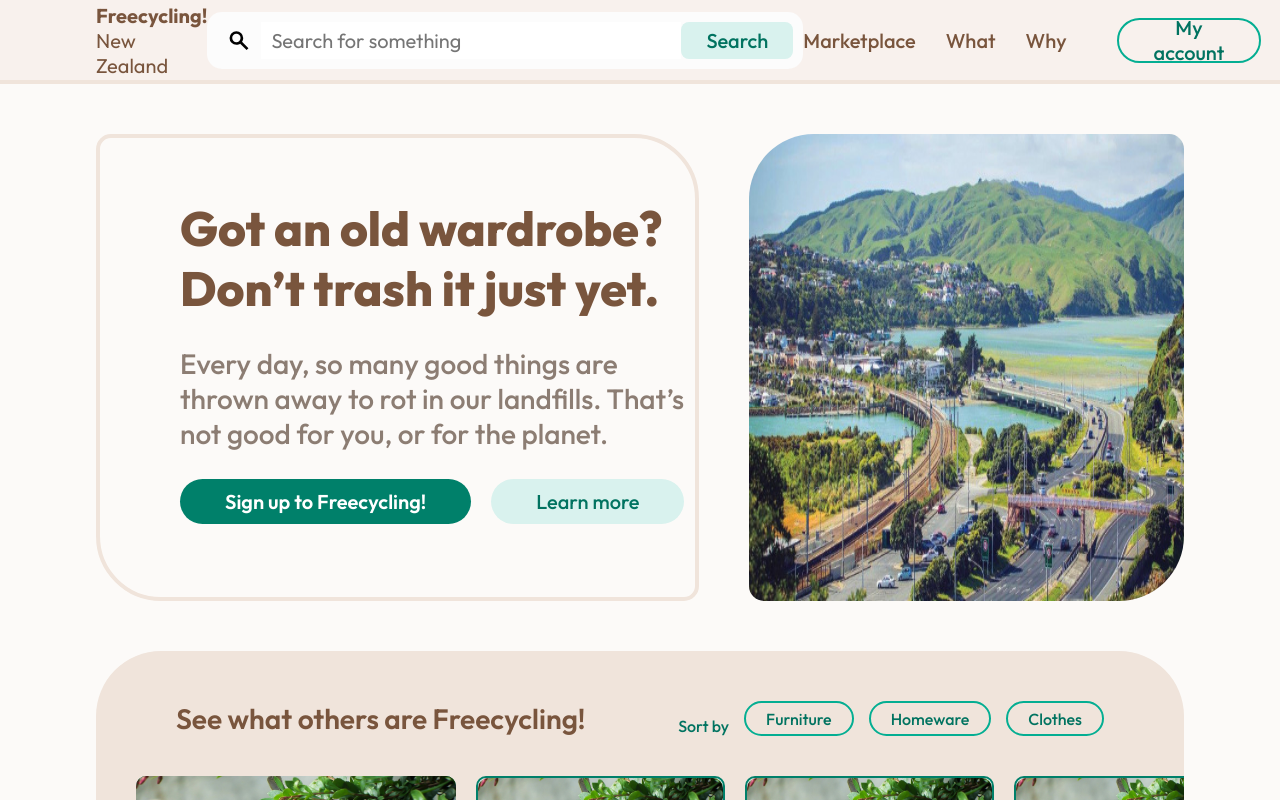
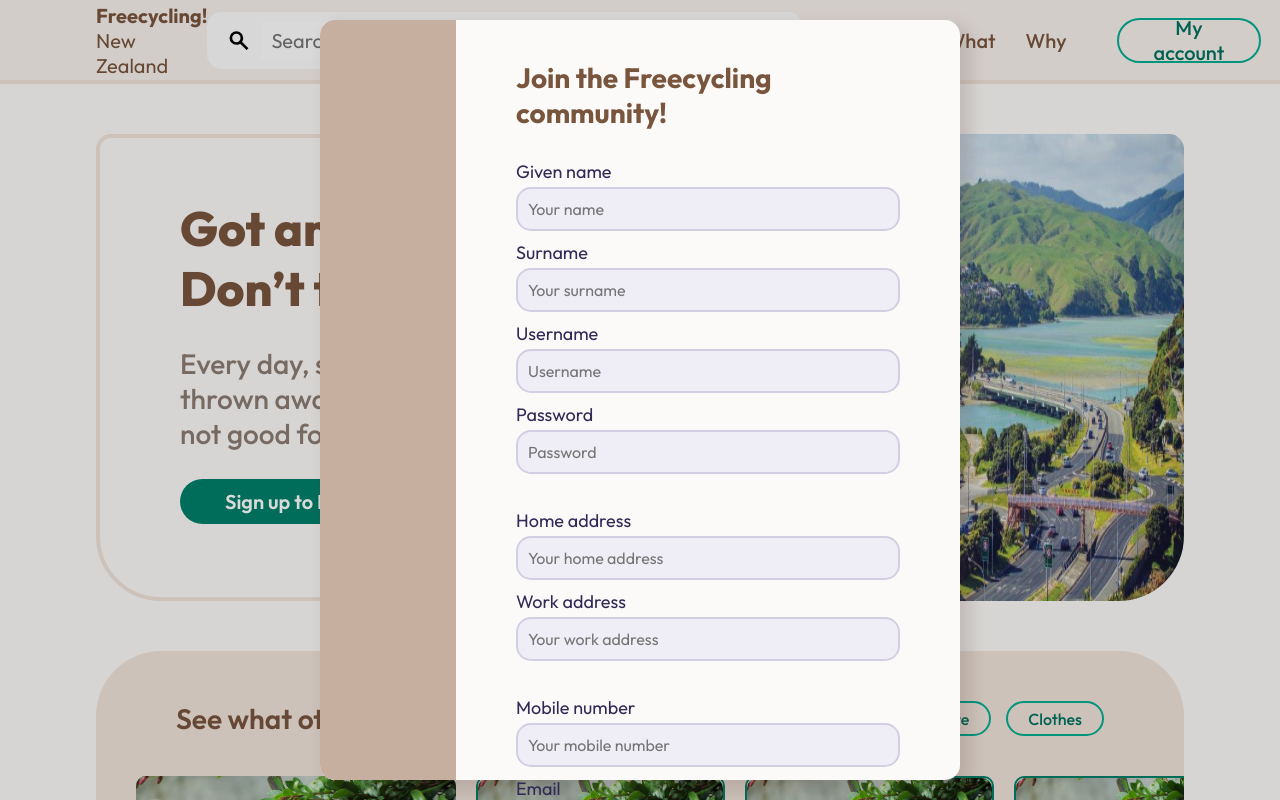
Before and after one commit to andrewqqiu/cs345-hifiprototype, a plain HTML site: page index.html in a window 1280 px wide. Both pictures are taken after a click on the button "Sign up to Freecycling!". Shown: the top 800 px of the page. Drawn offline with Linux system fonts and the light colour scheme.

Commit message:
add form display

```diff
--- a/index.css
+++ b/index.css
@@ -3,12 +3,13 @@
 /* Color and style variables */
 :root {
     /* Colors */
-    --highlight: rgba(252, 14, 85, 1);
-    --highlight-2: rgba(93, 53, 252, 1);
     --brand-200: rgba(61, 49, 41, 1);
     --brand-250: rgba(77, 66, 51, 1);
     --brand-300: rgba(99, 73, 54, 1);
-    --brand-primary: rgba(121, 85, 61, 1);
+
+    /* brand color per email */
+    --brand-primary: #79553D;
+
     --brand-400: rgba(122, 99, 82, 1);
     --brand-500: rgba(140, 125, 115, 1);
     --brand-600: rgba(173, 150, 133, 1);
@@ -47,6 +48,7 @@
     --fontsize-h2: 28px;
     --fontsize-h3: 22px;
     --fontsize-lrg: 20px;
+    --fontsize-med: 18px;
     --fontsize-reg: 16px;
     --fontsize-sml: 14px;
 
@@ -467,3 +469,105 @@ button:hover{
     color: var(--green-300);
     font-size: var(--fontsize-reg);
 }
+
+
+/* Form styles */
+.form-modal-wrapper{
+    display: none;
+    position: fixed;
+    z-index: 5;
+
+    height: 100vh;
+    width: 100vw;
+    background-color: hsl(250, 10%, 0%, 0.15);
+
+    align-items: center;
+    justify-content: center;
+}
+
+.form-box{
+    display: none;
+    position: fixed;
+
+    height: 95vh;
+    width: 50%;
+    max-width: 950px;
+    z-index: 10;
+
+    background-color: var(--brand-980);
+    border-radius: 15px;
+    box-shadow: 8px 8px 15px 3px rgba(81.63, 47.08, 39.49, 0.15);
+}
+
+.form-wrapper{
+    display: flex;
+    flex-direction: column;
+    gap: 30px;
+
+    width: 60%;
+    padding: 40px 60px;
+}
+
+.form-heading{
+    font-weight: 700;
+    color: var(--brand-primary);
+}
+
+.form-side{
+    border-radius: 15px 0 0 15px;
+    background-color: var(--brand-700);
+    width: 40%;
+}
+
+.form{
+    display: flex;
+    flex-direction: column;
+    gap: 35px;
+}
+
+.form-section{
+    display: flex;
+    flex-direction: column;
+    gap: 10px;
+}
+
+.form-element{
+    display: flex;
+    flex-direction: column;
+
+    gap: 4px;
+}
+
+.form-text{
+    color: var(--text-250);
+
+    font-size: var(--fontsize-med);
+    font-weight: 400;
+}
+
+.form-input{
+    padding: 10px;
+    background-color: var(--text-950);
+
+    border: 2px solid;
+    border-color: var(--text-850);
+    border-radius: 15px;
+
+    font-size: var(--fontsize-reg);
+    font-family: var(--font-stack);
+    color: var(--text-450);
+}
+
+.form-confirm{
+    padding: 0 198px;
+    text-align: center;
+    margin: 0 auto;
+}
+
+.form-cancel{
+    padding: 0 200px;
+    text-align: center;
+    margin: 0 auto;
+
+    font-size: var(--fontsize-lrg);
+}
--- a/index.html
+++ b/index.html
@@ -1,5 +1,5 @@
 <!DOCTYPE html>
-<html lang="en">
+<html lang="en" xmlns="http://www.w3.org/1999/html">
 <head>
     <meta charset="UTF-8">
     <meta name="viewport" content="width=device-width, initial-scale=1">
@@ -14,6 +14,63 @@
     <script src="scripts.js"></script>
 </head>
 <body>
+
+<div class="form-modal-wrapper" id="form-overlay">
+    <div class="form-box" id="form-box">
+        <div class="form-side">
+
+        </div>
+        <div class="form-wrapper">
+            <h2 class="form-heading">Join the Freecycling community!</h2>
+            <div id="form-ct">
+                <form class="form">
+                    <div class="form-section" id="user-details">
+                        <div class="form-element">
+                            <label class="form-text" for="given-name">Given name</label>
+                            <input type="text" class="form-input" id="given-name" name="given-name" placeholder="Your name">
+                        </div>
+                        <div class="form-element">
+                            <label class="form-text" for="surname">Surname</label>
+                            <input type="text" class="form-input" id="surname" name="given-name" placeholder="Your surname">
+                        </div>
+                        <div class="form-element">
+                            <label class="form-text" for="username">Username</label>
+                            <input type="text" class="form-input" id="username" name="given-name" placeholder="Username">
+                        </div>
+                        <div class="form-element">
+                            <label class="form-text" for="password">Password</label>
+                            <input type="text" class="form-input" id="password" name="given-name" placeholder="Password">
+                        </div>
+                    </div>
+                    <div class="form-section" id="address-details">
+                        <div class="form-element">
+                            <label class="form-text" for="home-address">Home address</label>
+                            <input type="text" class="form-input" id="home-address" name="given-name" placeholder="Your home address">
+                        </div>
+                        <div class="form-element">
+                            <label class="form-text" for="work-address">Work address</label>
+                            <input type="text" class="form-input" id="work-address" placeholder="Your work address">
+                        </div>
+                    </div>
+                    <div class="form-section" id="contact-details">
+                        <div class="form-element">
+                            <label class="form-text" for="mobile-number">Mobile number</label>
+                            <input type="text" class="form-input" id="mobile-number" placeholder="Your mobile number">
+                        </div>
+                        <div class="form-element">
+                            <label class="form-text" for="email">Email</label>
+                            <input type="text" class="form-input" id="email" placeholder="Your email">
+                        </div>
+                    </div>
+                    <div class="form-section">
+                        <button class="button-primary form-confirm" onclick="closeForm()">Confirm</button>
+                        <button class="button-tertiary form-cancel" onclick="closeForm()">Cancel</button>
+                    </div>
+                </form>
+            </div>
+        </div>
+    </div>
+</div>
 
 <header class="header">
     <div class="header-wrapper">
@@ -48,7 +105,7 @@
                     Every day, so many good things are thrown away to rot in our landfills. That’s not good for you, or for the planet.
                 </p>
                 <div class="hero-buttons">
-                    <button class="button-primary">Sign up to Freecycling!</button>
+                    <button class="button-primary" id="trigger-modal" onclick="openForm()">Sign up to Freecycling!</button>
                     <button class="button-secondary">Learn more</button>
                 </div>
             </div>
@@ -69,9 +126,9 @@
             <div class="list">
                 <div class="item-primary">
                     <img class="list-primary-image" src="image.png" />
-                    <p class="list-primary-text">Multicolour lamp</p>
-                    <p class="list-primary-subtitle">Auckland, 5 days ago</p>
-                    <div class="list-featured">Featured</div>
+                    <p class="list-primary-text">Unused pot planters</p>
+                    <p class="list-primary-subtitle">Auckland, 2 days ago</p>
+                    <div class="list-featured"></div>
                 </div>
                 <div class="item-secondary">
                     <img class="list-secondary-image" src="image.png"/>
@@ -80,13 +137,13 @@
                 </div>
                 <div class="item-secondary">
                     <img class="list-secondary-image" src="image.png"/>
-                    <p class="list-secondary-text">Multicolour lamp</p>
-                    <p class="list-secondary-subtitle">Auckland, 5 days ago</p>
+                    <p class="list-secondary-text">Pure gold bar</p>
+                    <p class="list-secondary-subtitle">Hamilton, 3 days ago</p>
                 </div>
                 <div class="item-secondary">
                     <img class="list-secondary-image" src="image.png"/>
-                    <p class="list-secondary-text">Multicolour lamp</p>
-                    <p class="list-secondary-subtitle">Auckland, 5 days ago</p>
+                    <p class="list-secondary-text">Baseball bat</p>
+                    <p class="list-secondary-subtitle">Auckland, 11 days ago</p>
                 </div>
                 <div class="item-secondary">
                     <img class="list-secondary-image" src="image.png"/>
--- a/scripts.js
+++ b/scripts.js
@@ -0,0 +1,17 @@
+function openForm(){
+    let formElement = document.getElementById("form-box");
+    let formOverlay = document.getElementById("form-overlay");
+
+    formElement.style.display = "flex";
+    formOverlay.style.display = "flex";
+
+}
+
+function closeForm(){
+    let formElement = document.getElementById("form-box");
+    let formOverlay = document.getElementById("form-overlay");
+
+    formElement.style.display = "none";
+    formOverlay.style.display = "none";
+
+}
```
